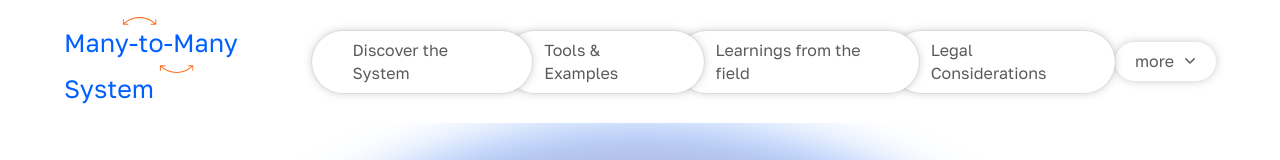
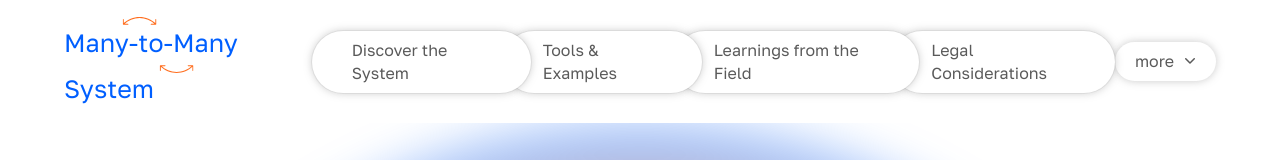
Before and after one commit to Dark-Matter-Labs/many_to_many, a Next.js app: page /journey in a window 1280 px wide. Shown: the top 160 px of the page. Built offline with nearby package versions, Linux system fonts and the light colour scheme.

Commit message:
capitalise

```diff
--- a/components/Navbar.jsx
+++ b/components/Navbar.jsx
@@ -13,7 +13,7 @@ const navLinks = [
     url: '/tools',
   },
   {
-    title: 'Learnings from the field',
+    title: 'Learnings from the Field',
     url: '/community',
   },
   {
```
